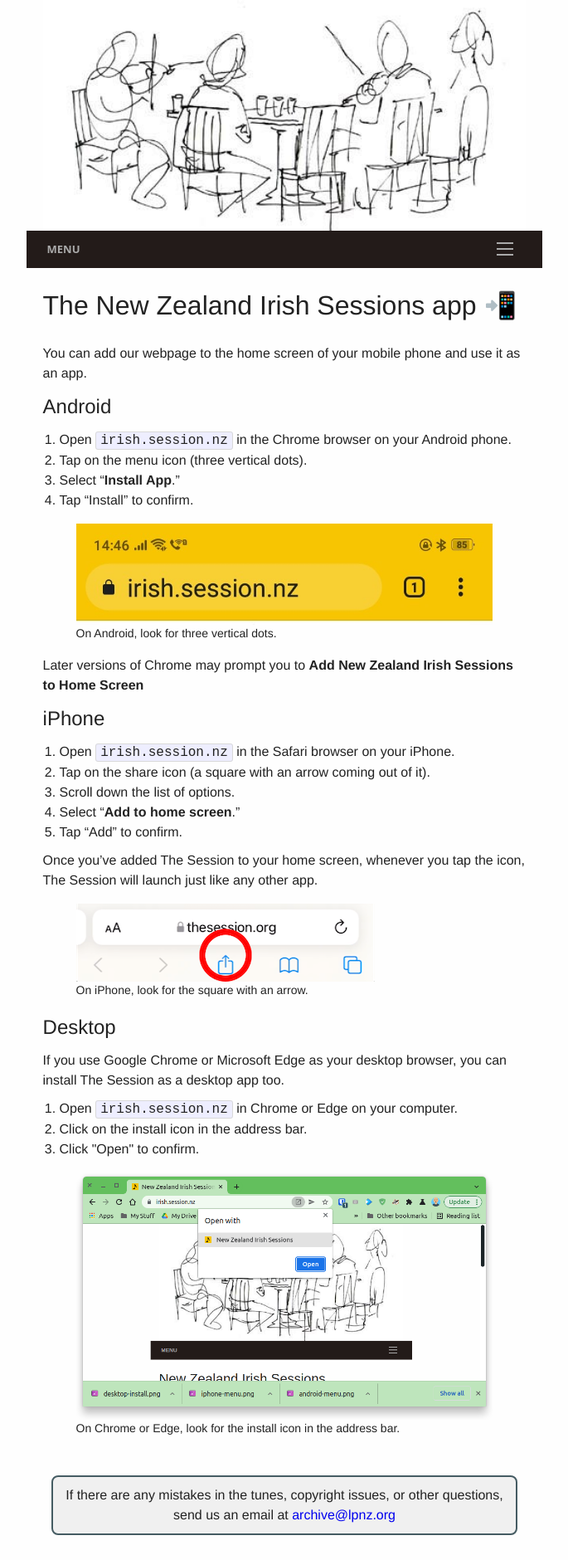
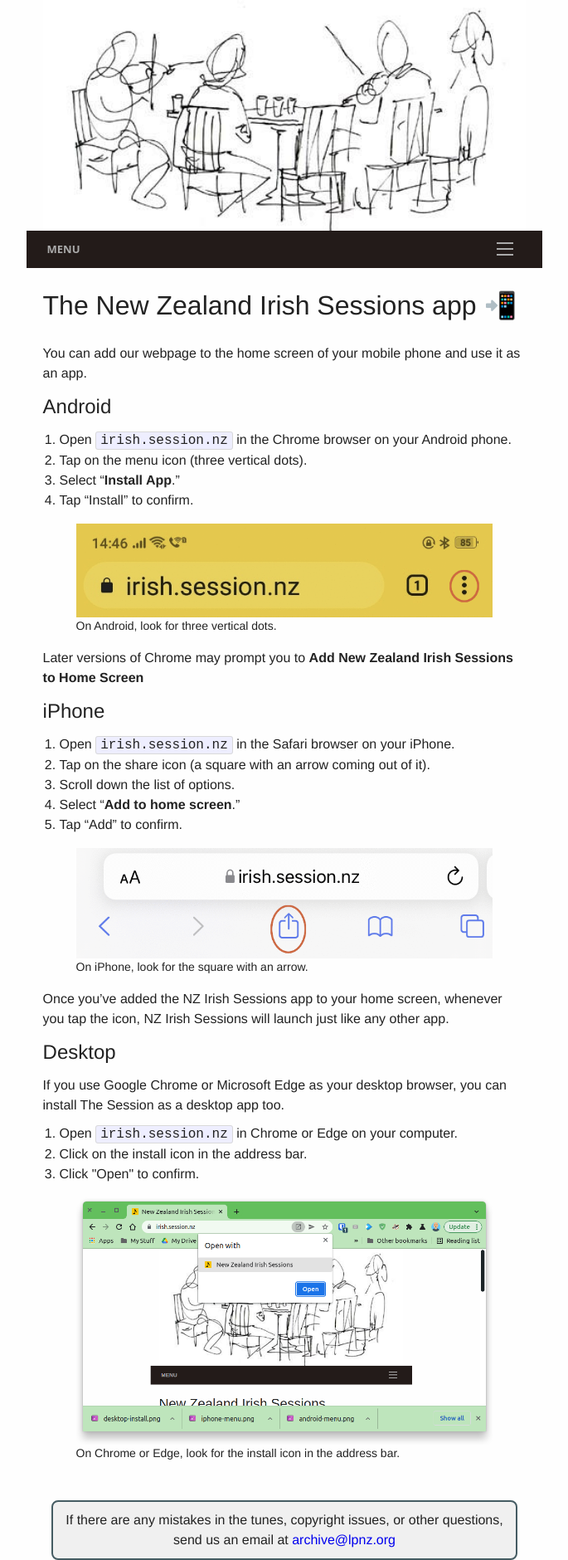
Before and after one commit to slow-session/irish.session.nz, a Jekyll site: the page built from app.md, in a window 1280 px wide. Shown: the whole page at 83% size, without its empty margins (297-982 px from the left). Built offline with Jekyll 4.4.1, drawn with Linux system fonts in a browser that asks for light colours; before the commit the page ends 1850 px from its top, so only the background shows below that; part of the change alters nothing that is shown.

Commit message:
modified:   app.md 	modified:   images/android-menu.png 	modified:   images/iphone-menu.png

```diff
--- a/app.md
+++ b/app.md
@@ -39,7 +39,6 @@ permalink: /app/
 <li>Select “<strong>Add to home screen</strong>.”</li>
 <li>Tap “Add” to confirm.</li>
 </ol>
-<p>Once you’ve added The Session to your home screen, whenever you tap the icon, The Session will launch just like any other app.</p>
 </div><!-- /.primary -->
 <div class="secondary">
 <figure>
@@ -48,6 +47,8 @@ permalink: /app/
 </figure>
 </div><!-- /.secondary -->
 </div><!-- /.group -->
+
+<p>Once you’ve added the NZ Irish Sessions app to your home screen, whenever you tap the icon, NZ Irish Sessions will launch just like any other app.</p>
 
 <h2>Desktop</h2>
 
```
Also changed, not shown: images/android-menu.png, images/iphone-menu.png.
